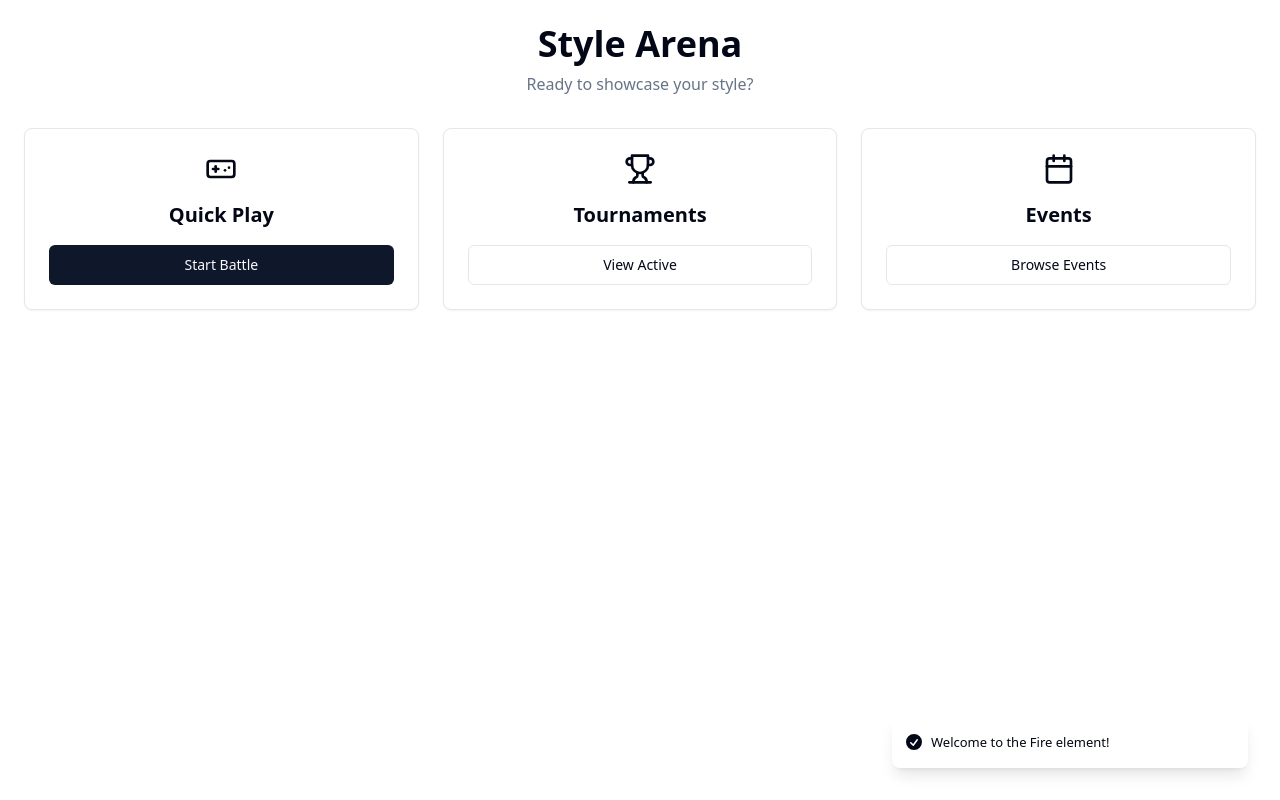
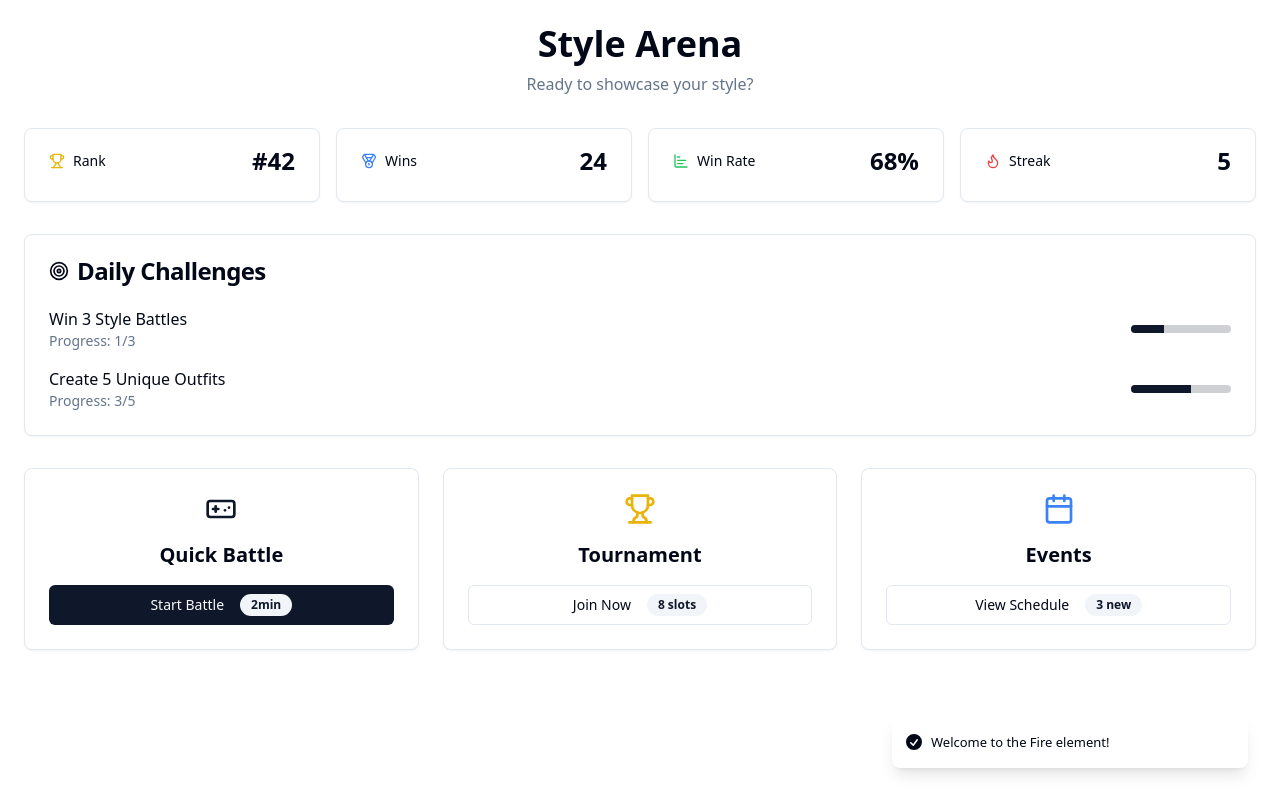
Before and after one commit to dejy100/style-arena-quest, a React (Vite) app: page / in a window 1280 px wide. Both pictures are taken after a click on the button 248 px from the left and 264 px from the top of the page. Built offline with nearby package versions, Linux system fonts and the light colour scheme.

Commit message:
Enhance Arena Dashboard Features
Added new functionalities to the Arena Dashboard, including stats and challenges, a battle system, social features, and customization options.
[skip gpt_engineer]

```diff
--- a/package.json
+++ b/package.json
@@ -26,7 +26,7 @@
     "@radix-ui/react-menubar": "^1.1.1",
     "@radix-ui/react-navigation-menu": "^1.2.0",
     "@radix-ui/react-popover": "^1.1.1",
-    "@radix-ui/react-progress": "^1.1.0",
+    "@radix-ui/react-progress": "^1.1.1",
     "@radix-ui/react-radio-group": "^1.2.0",
     "@radix-ui/react-scroll-area": "^1.1.0",
     "@radix-ui/react-select": "^2.1.1",
--- a/src/components/ArenaDashboard.tsx
+++ b/src/components/ArenaDashboard.tsx
@@ -1,40 +1,177 @@
-import { Trophy, Gamepad, Calendar } from "lucide-react";
+import { Trophy, Gamepad, Calendar, User, Target, Flame, Medal, ChartBar } from "lucide-react";
 import { Button } from "./ui/button";
-import { Card } from "./ui/card";
+import { Card, CardContent, CardHeader, CardTitle } from "./ui/card";
+import { Badge } from "./ui/badge";
+import { Progress } from "./ui/progress";
+import { motion } from "framer-motion";
+
+const container = {
+  hidden: { opacity: 0 },
+  show: {
+    opacity: 1,
+    transition: {
+      staggerChildren: 0.1
+    }
+  }
+};
+
+const item = {
+  hidden: { opacity: 0, y: 20 },
+  show: { opacity: 1, y: 0 }
+};
 
 export function ArenaDashboard() {
   return (
     <div className="space-y-8 p-6">
-      <div className="text-center">
+      <motion.div
+        initial={{ opacity: 0, y: -20 }}
+        animate={{ opacity: 1, y: 0 }}
+        className="text-center"
+      >
         <h1 className="text-4xl font-bold">Style Arena</h1>
         <p className="mt-2 text-muted-foreground">Ready to showcase your style?</p>
+      </motion.div>
+
+      {/* User Stats Section */}
+      <motion.div
+        variants={container}
+        initial="hidden"
+        animate="show"
+        className="grid gap-4 md:grid-cols-4"
+      >
+        <motion.div variants={item}>
+          <Card>
+            <CardContent className="pt-4">
+              <div className="flex items-center justify-between">
+                <div className="flex items-center space-x-2">
+                  <Trophy className="h-4 w-4 text-yellow-500" />
+                  <p className="text-sm font-medium">Rank</p>
                 </div>
+                <p className="text-2xl font-bold">#42</p>
+              </div>
+            </CardContent>
+          </Card>
+        </motion.div>
 
-      <div className="grid gap-6 md:grid-cols-2 lg:grid-cols-3">
+        <motion.div variants={item}>
+          <Card>
+            <CardContent className="pt-4">
+              <div className="flex items-center justify-between">
+                <div className="flex items-center space-x-2">
+                  <Medal className="h-4 w-4 text-blue-500" />
+                  <p className="text-sm font-medium">Wins</p>
+                </div>
+                <p className="text-2xl font-bold">24</p>
+              </div>
+            </CardContent>
+          </Card>
+        </motion.div>
+
+        <motion.div variants={item}>
+          <Card>
+            <CardContent className="pt-4">
+              <div className="flex items-center justify-between">
+                <div className="flex items-center space-x-2">
+                  <ChartBar className="h-4 w-4 text-green-500" />
+                  <p className="text-sm font-medium">Win Rate</p>
+                </div>
+                <p className="text-2xl font-bold">68%</p>
+              </div>
+            </CardContent>
+          </Card>
+        </motion.div>
+
+        <motion.div variants={item}>
+          <Card>
+            <CardContent className="pt-4">
+              <div className="flex items-center justify-between">
+                <div className="flex items-center space-x-2">
+                  <Flame className="h-4 w-4 text-red-500" />
+                  <p className="text-sm font-medium">Streak</p>
+                </div>
+                <p className="text-2xl font-bold">5</p>
+              </div>
+            </CardContent>
+          </Card>
+        </motion.div>
+      </motion.div>
+
+      {/* Daily Challenges Section */}
+      <motion.div variants={container} initial="hidden" animate="show">
+        <Card className="mb-6">
+          <CardHeader>
+            <CardTitle className="flex items-center gap-2">
+              <Target className="h-5 w-5" />
+              Daily Challenges
+            </CardTitle>
+          </CardHeader>
+          <CardContent>
+            <div className="space-y-4">
+              <div className="flex items-center justify-between">
+                <div>
+                  <p className="font-medium">Win 3 Style Battles</p>
+                  <p className="text-sm text-muted-foreground">Progress: 1/3</p>
+                </div>
+                <Progress value={33} className="w-[100px]" />
+              </div>
+              <div className="flex items-center justify-between">
+                <div>
+                  <p className="font-medium">Create 5 Unique Outfits</p>
+                  <p className="text-sm text-muted-foreground">Progress: 3/5</p>
+                </div>
+                <Progress value={60} className="w-[100px]" />
+              </div>
+            </div>
+          </CardContent>
+        </Card>
+      </motion.div>
+
+      {/* Quick Actions */}
+      <motion.div
+        variants={container}
+        initial="hidden"
+        animate="show"
+        className="grid gap-6 md:grid-cols-2 lg:grid-cols-3"
+      >
+        <motion.div variants={item}>
           <Card className="p-6">
             <div className="flex flex-col items-center gap-4">
-            <Gamepad size={32} />
-            <h2 className="text-xl font-semibold">Quick Play</h2>
-            <Button className="w-full">Start Battle</Button>
+              <Gamepad size={32} className="text-primary" />
+              <h2 className="text-xl font-semibold">Quick Battle</h2>
+              <Button className="w-full">
+                Start Battle
+                <Badge variant="secondary" className="ml-2">2min</Badge>
+              </Button>
             </div>
           </Card>
+        </motion.div>
 
+        <motion.div variants={item}>
           <Card className="p-6">
             <div className="flex flex-col items-center gap-4">
-            <Trophy size={32} />
-            <h2 className="text-xl font-semibold">Tournaments</h2>
-            <Button variant="outline" className="w-full">View Active</Button>
+              <Trophy size={32} className="text-yellow-500" />
+              <h2 className="text-xl font-semibold">Tournament</h2>
+              <Button variant="outline" className="w-full">
+                Join Now
+                <Badge variant="secondary" className="ml-2">8 slots</Badge>
+              </Button>
             </div>
           </Card>
+        </motion.div>
 
+        <motion.div variants={item}>
           <Card className="p-6">
             <div className="flex flex-col items-center gap-4">
-            <Calendar size={32} />
+              <Calendar size={32} className="text-blue-500" />
               <h2 className="text-xl font-semibold">Events</h2>
-            <Button variant="outline" className="w-full">Browse Events</Button>
+              <Button variant="outline" className="w-full">
+                View Schedule
+                <Badge variant="secondary" className="ml-2">3 new</Badge>
+              </Button>
             </div>
           </Card>
-      </div>
+        </motion.div>
+      </motion.div>
     </div>
   );
 }
--- a/src/components/ui/progress.tsx
+++ b/src/components/ui/progress.tsx
@@ -10,7 +10,7 @@ const Progress = React.forwardRef<
   <ProgressPrimitive.Root
     ref={ref}
     className={cn(
-      "relative h-4 w-full overflow-hidden rounded-full bg-secondary",
+      "relative h-2 w-full overflow-hidden rounded-full bg-primary/20",
       className
     )}
     {...props}
```
Also changed, not shown: 1 other file (tests, documents, lock files or other folders). Lines whose indentation alone changed are shown as unchanged.
